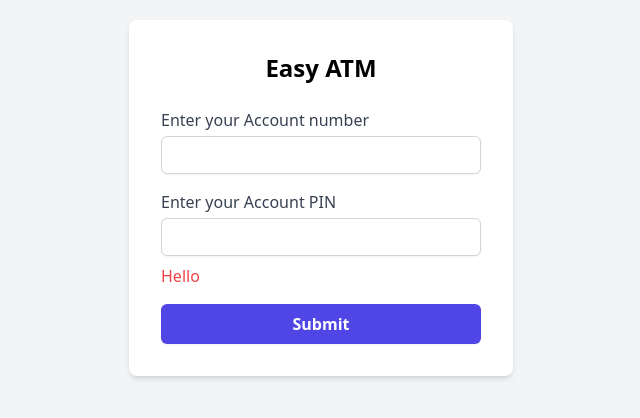
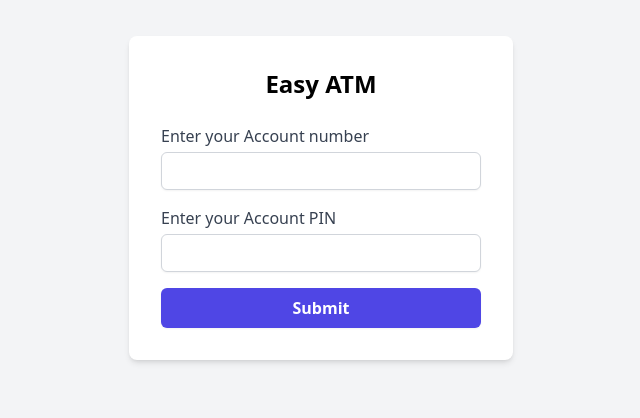
Before and after one commit to Ritesh1069/Advanced_ATM_system, a React (Create React App) app in the folder frontend/: page / in a window 1280 px wide. Shown: the part 202-620 px from the top of the page, without its empty margins (319-959 px from the left). Built offline with nearby package versions, Linux system fonts and the light colour scheme.

Commit message:
Error state is now null

```diff
--- a/frontend/src/pages/Auth.jsx
+++ b/frontend/src/pages/Auth.jsx
@@ -6,7 +6,7 @@ import axios from 'axios';
 function AuthPage() {
   const [account_number, setNo] = useState(null);
   const [account_pin, setPin] = useState(null);
-  const [error, setError] = useState("Hello");
+  const [error, setError] = useState(null);
   const navigate = useNavigate();
 
   const handleAccountNoChange = (event) => {
```
